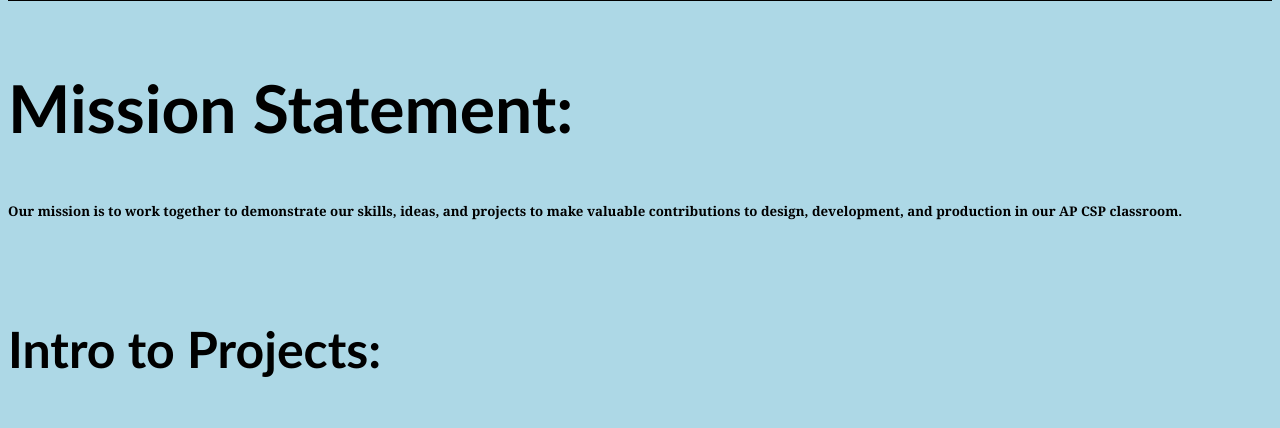
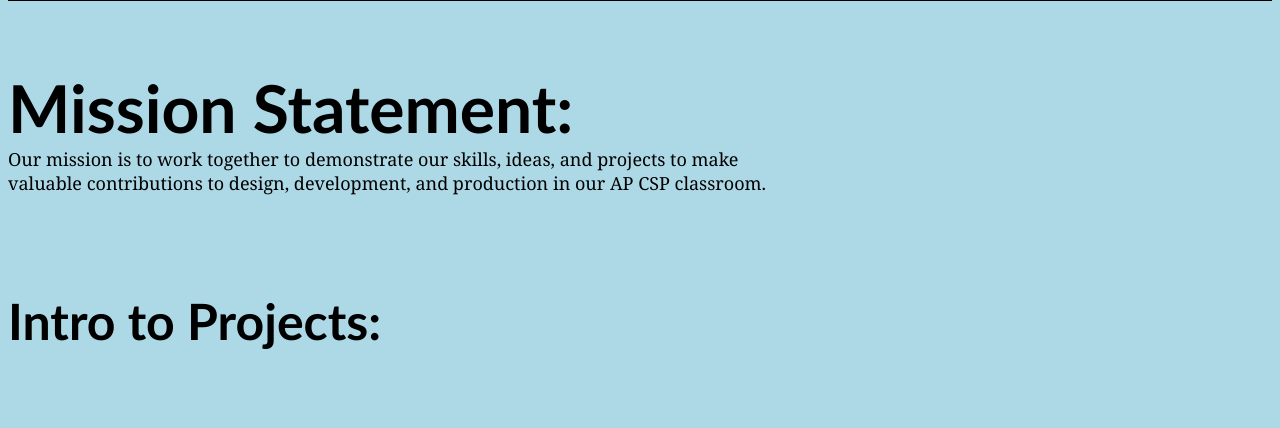
Before and after one commit to kodingwizard/N3CAM-Website, a PHP site: page / in a window 1280 px wide. Shown: the part 289-717 px from the top of the page. Run offline with PHP 8.4, Linux system fonts and the light colour scheme.

Commit message:
mission statement

```diff
--- a/firstproject.css
+++ b/firstproject.css
@@ -35,6 +35,16 @@ body{
     font-weight: bolds;
     font-size: 66px;
     color: black;
+    padding-bottom: 0px;
+    margin-bottom: auto;
+}
+
+#ms1{
+    padding-top: 0px;
+    border-color: black;
+    margin-top: auto;
+    font-size: large;
+    margin-right: 500px;
 }
 
 #itp{
--- a/index.html
+++ b/index.html
@@ -42,7 +42,7 @@
         <!--Banner-->
         <h1 style="font-family:Gill Sans MT;"id="banner"><b>Welcome To The N3CAM Website</b></h1>        <!--Mission Statement-->
         <h2 style="font-family:Gill Sans MT;"id="ms" class="subheader">Mission Statement:</h2>
-        <h5 style="font-family:Georgia;">Our mission is to work together to demonstrate our skills, ideas, and projects to make valuable contributions to design, development, and production in our AP CSP classroom.</h5>
+        <p style="font-family:Georgia;" id="ms1">Our mission is to work together to demonstrate our skills, ideas, and projects to make valuable contributions to design, development, and production in our AP CSP classroom.</p>
         <br>
         <br>
         <!--Intro to Project-->
```
